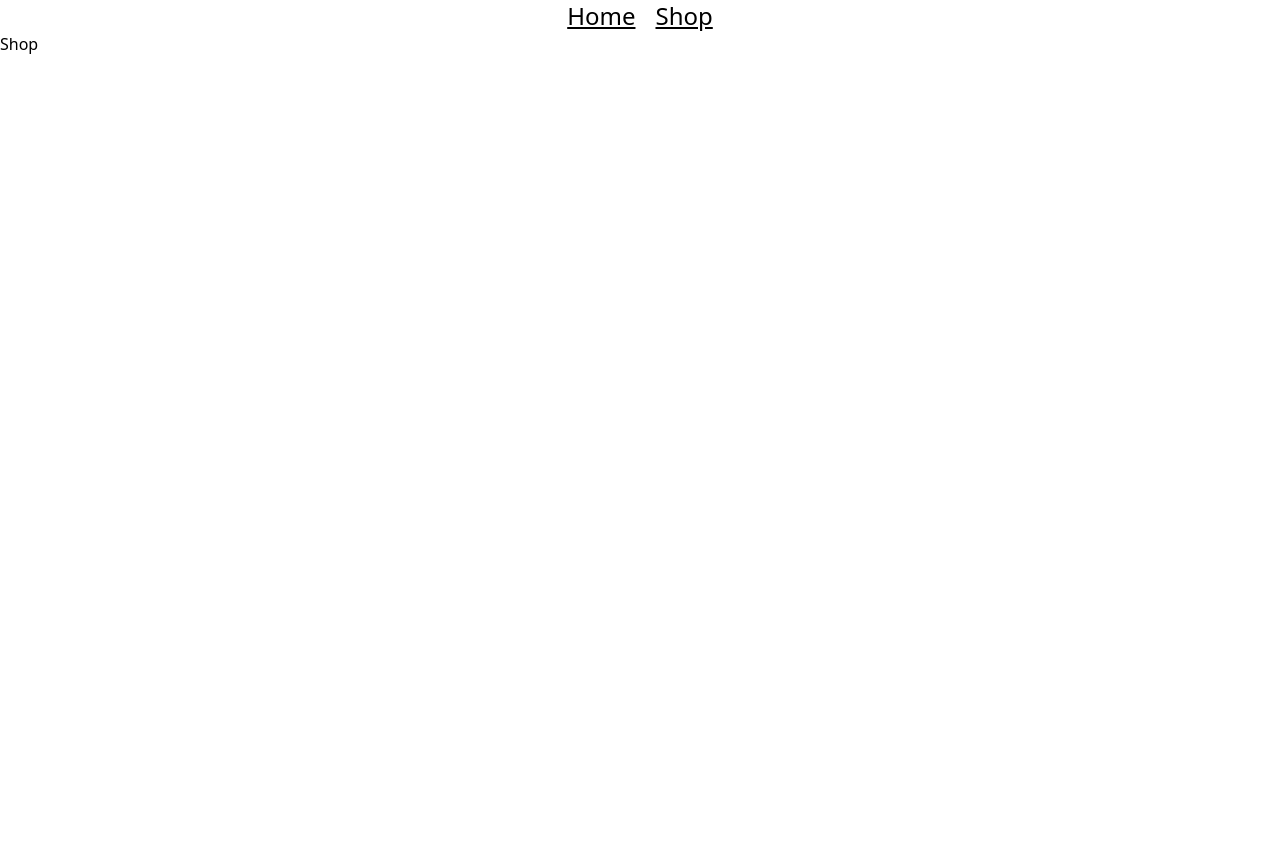
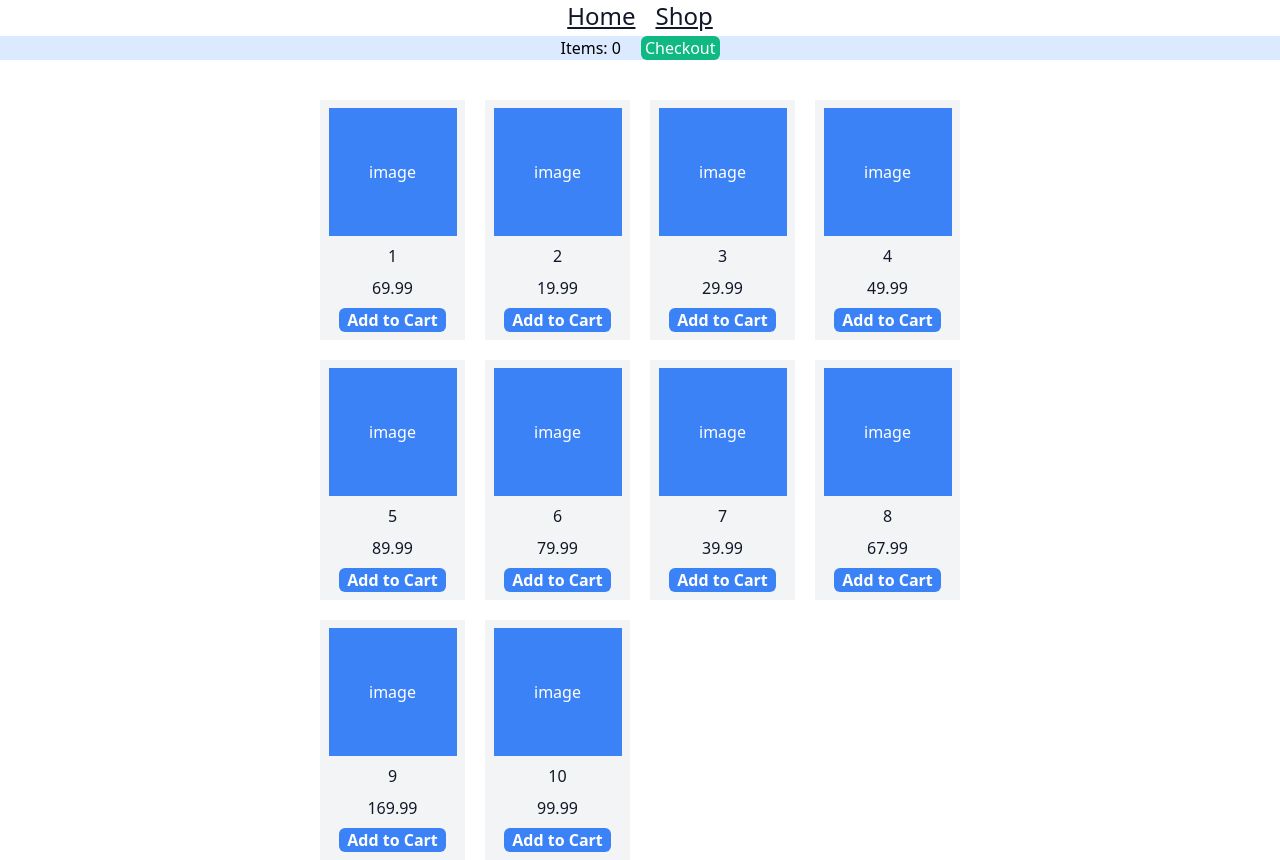
Before and after one commit to superspike7/shopping-cart, a React (Vite) app: page /Shop in a window 1280 px wide. Before the commit the page ends 800 px from the top, so only its background shows below. Built offline with nearby package versions, Linux system fonts and the light colour scheme.

Commit message:
add item cards

```diff
--- a/src/Home.jsx
+++ b/src/Home.jsx
@@ -2,6 +2,8 @@ import React from "react";
 
 export default function Home(){
   return(
-    <h1>Home</h1>
+    <div className="mt-32">
+      <h1 className="text-center text-5xl font-bold text-gray-800">Welcome to Shopping Cart!</h1>
+    </div>
   )
 }
--- /dev/null
+++ b/src/ItemCard.jsx
@@ -0,0 +1,15 @@
+import React from "react";
+
+export default function ItemCard(props){
+  const {name, price} = props;
+  return(
+    <div className="bg-gray-100 text-gray-900 flex flex-col justify-center items-center p-2 gap-2">
+      <div className="bg-blue-500 h-32 w-32 flex items-center justify-center text-white">
+        image
+      </div>
+      <h1>{name}</h1>
+      <p>{price}</p>
+      <button className="bg-blue-500 text-white font-bold px-2 rounded-md">Add to Cart</button>
+    </div>
+  )
+}
--- a/src/Nav.jsx
+++ b/src/Nav.jsx
@@ -3,7 +3,7 @@ import React from "react";
 
 export default function Nav() {
   return (
-    <ul className="flex justify-center gap-5">
+    <ul className="flex justify-center gap-5 text-gray-900">
       <li>
         <Link to="/" className="underline hover:text-blue-500 font-light text-2xl">Home</Link>
       </li>
--- a/src/Shop.jsx
+++ b/src/Shop.jsx
@@ -1,7 +1,19 @@
 import React from "react";
+import { items } from "./data";
+import ItemCard from "./ItemCard";
 
 export default function Shop(){
   return(
-    <h1>Shop</h1>
+    <div className="">
+      <nav className="text-center flex justify-center gap-5 mt-1 bg-blue-100">
+        <h3>Items: 0</h3>
+        <button className="bg-green-500 rounded-md text-white px-1" >Checkout</button>
+      </nav>
+      <div className="w-1/2 mx-auto grid grid-cols-4 gap-5 mt-10">
+        {items.map(item=>(
+          <ItemCard name={item.name} price={item.price} key={item.id} />
+        ))}
+      </div>
+    </div>
   )
 }
--- /dev/null
+++ b/src/data.js
@@ -0,0 +1,12 @@
+export const items = [
+  { id: 1, name: "1", price: 69.99 },
+  { id: 2, name: "2", price: 19.99 },
+  { id: 3, name: "3", price: 29.99 },
+  { id: 4, name: "4", price: 49.99 },
+  { id: 5, name: "5", price: 89.99 },
+  { id: 6, name: "6", price: 79.99 },
+  { id: 7, name: "7", price: 39.99 },
+  { id: 8, name: "8", price: 67.99 },
+  { id: 9, name: "9", price: 169.99 },
+  { id: 10, name: "10", price: 99.99 },
+];
```
